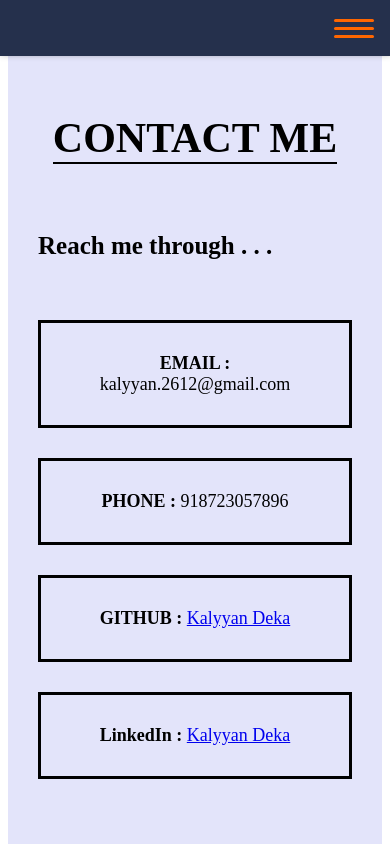
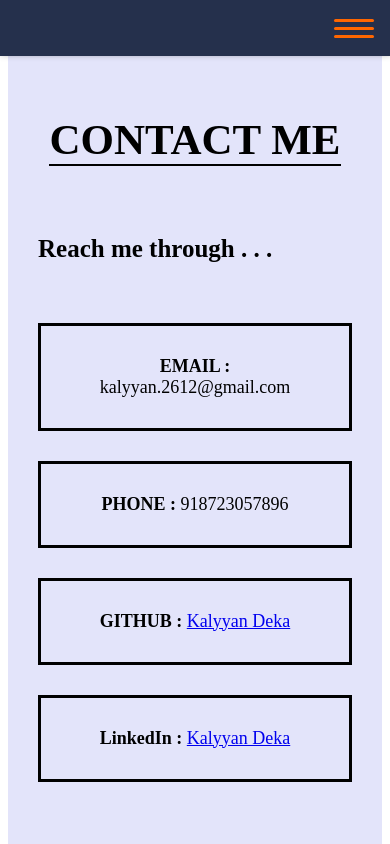
Before and after one commit to KalyyanDeka/Kalyyan-Deka-s-portfolio-site, a Gatsby site: page /contact in a window 390 px wide. Shown: the top 844 px of the page. Built offline with nearby package versions, Linux system fonts and the light colour scheme; Gatsby itself is replaced by a stand-in of ours.

Commit message:
fixed the font size

```diff
--- a/src/pages/contact.scss
+++ b/src/pages/contact.scss
@@ -11,7 +11,7 @@
     border-bottom: 2px solid black;
 
     @media (max-width: 769px) {
-      font-size: 42px;
+      font-size: 43px;
     }
 
     &--sub {
```
